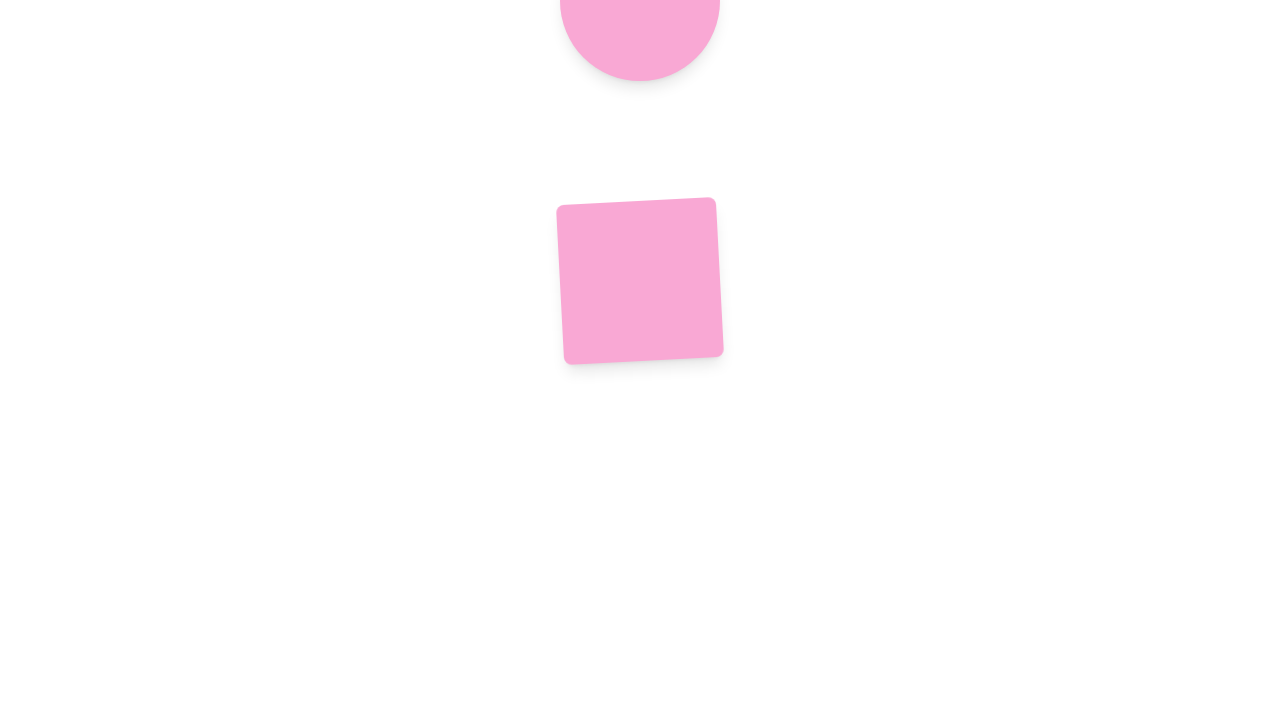
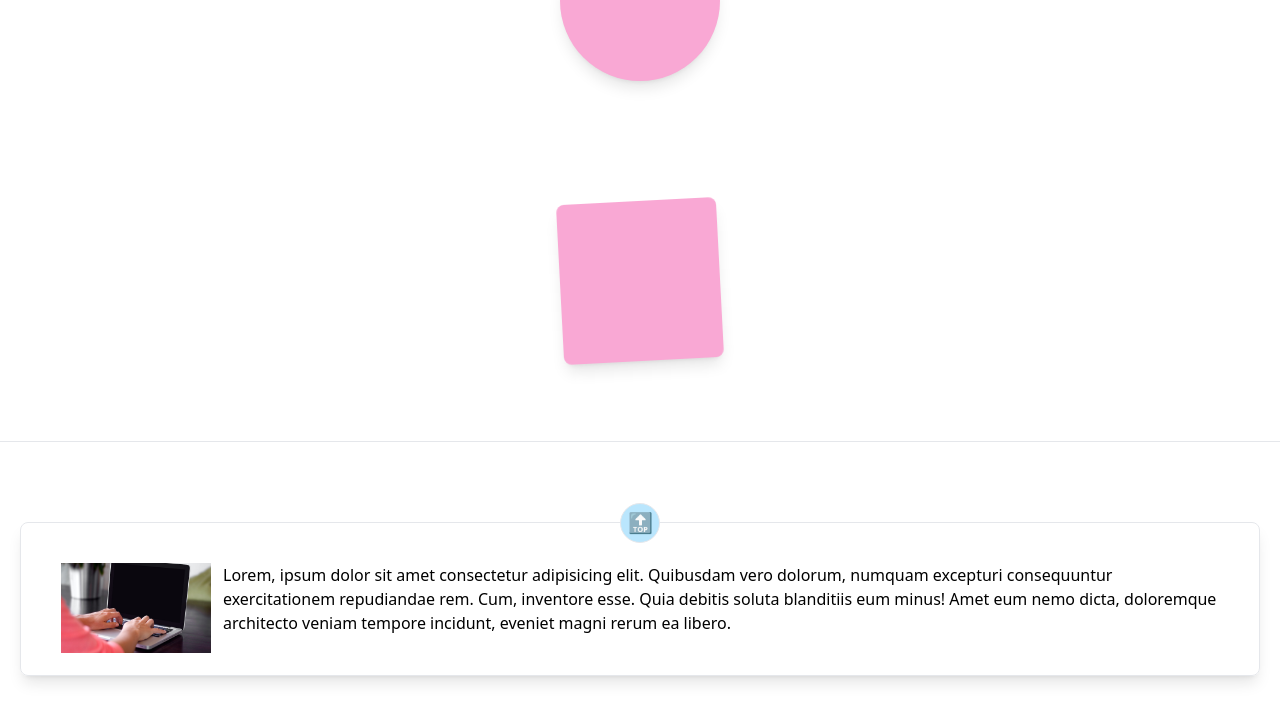
Before and after one commit to bhaskarayh/wpu-belajar-tailwind-2, a plain HTML site: page index.html in a window 1280 px wide. Shown: the part 3397-4119 px from the top of the page. Drawn offline with nearby package versions, Linux system fonts and the light colour scheme.

Commit message:
add position button to the top container

```diff
--- a/index.html
+++ b/index.html
@@ -202,7 +202,28 @@
     <div class="w-40 h-40 mt-20 bg-pink-300 mx-auto rounded-lg shadow-lg animate-goyang"></div>
 
 
+
+    <hr class="my-20">
+
+
+    <div class="container px-5 mx-auto">
+        <div class="border rounded-lg shadow-lg p-10 relative">
+            <div
+                class="rounded-full border w-10 h-10 bg-sky-200 flex absolute -top-5 left-1/2 -translate-x-1/2 cursor-pointer" id="btn-top">
+                <span class="text-xl m-auto">🔝</span>
+            </div>
+            <img src="./src/img/photo-1420310414923-bf3651a89816.jpeg" alt="laptop" width="150" class="float-left mr-3">
+            <p>Lorem, ipsum dolor sit amet consectetur adipisicing elit. Quibusdam vero dolorum, numquam excepturi
+                consequuntur exercitationem repudiandae rem. Cum, inventore esse. Quia debitis soluta blanditiis eum
+                minus! Amet eum nemo dicta, doloremque architecto veniam tempore incidunt, eveniet magni rerum ea
+                libero.</p>
+        </div>
+    </div>
+
+
+
     <div class="mb-96"></div>
+
 
 
 
@@ -225,8 +246,16 @@
              } */
 
             e.srcElement.checked ? html.classList.add("dark") : html.classList.remove("dark");
+        });
+
+
+       /*  const btnTop = document.querySelector('#btn-top');
+
+        btnTop.addEventListener('click', (e) =>{
+            document.documentElement.scrollTo({top:0, behavior:'smooth'});
+
         })
-
+ */
 
     </script>
 </body>
```
